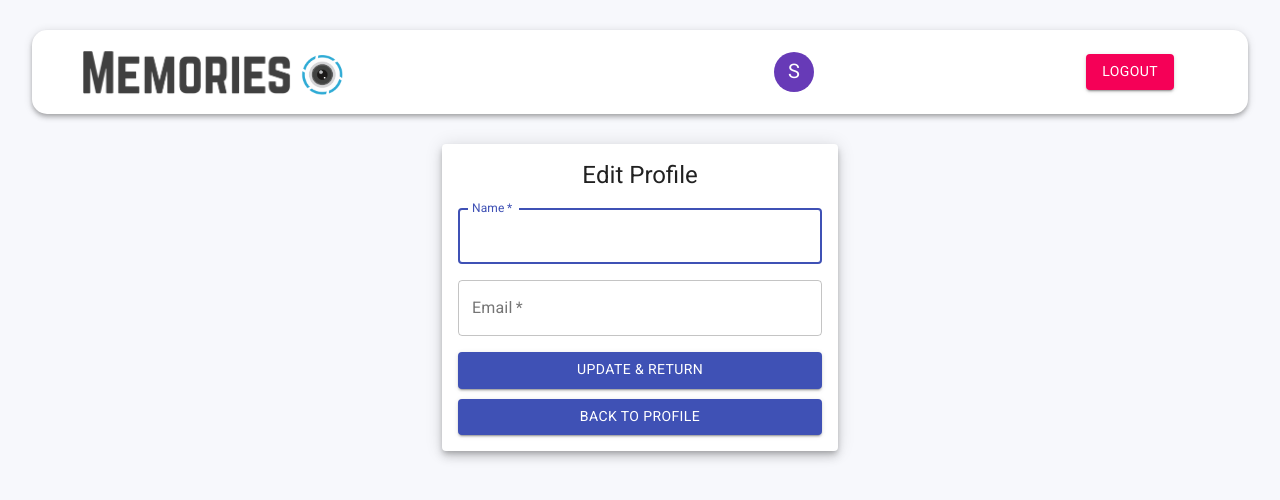
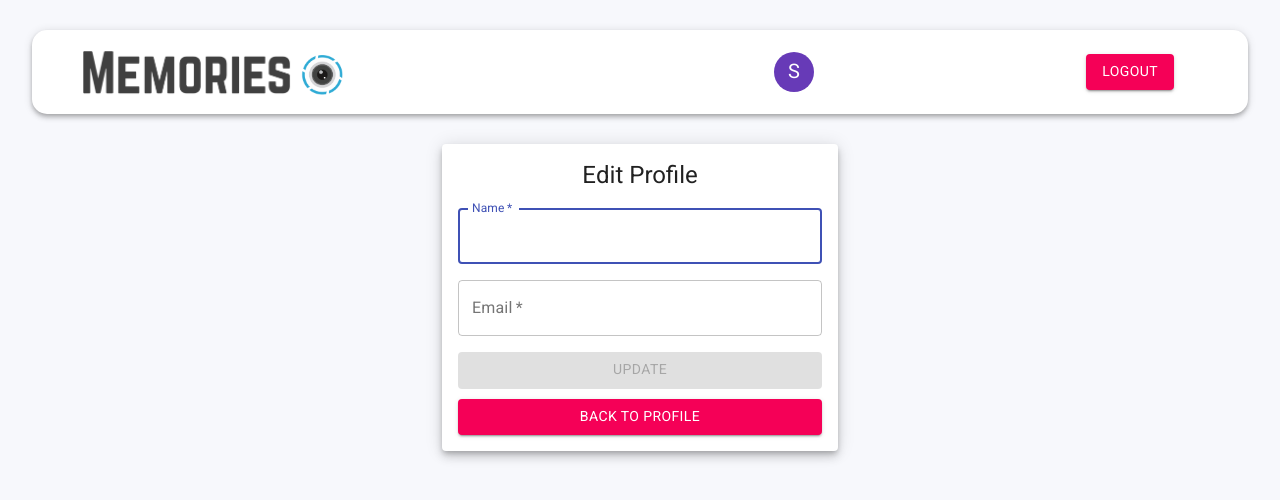
Before and after one commit to rabiaq123/memories-app, a React (Create React App) app in the folder client/: page /edit in a window 1280 px wide. Shown: the top 500 px of the page. Built offline with nearby package versions, Linux system fonts and the light colour scheme; sample sign-in values are in the browser's storage.

Commit message:
Add styling to Edit Profile form UI Ref #42

```diff
--- a/client/src/components/EditProfile/EditScreen.js
+++ b/client/src/components/EditProfile/EditScreen.js
@@ -2,7 +2,7 @@ import React, { useState } from 'react';
 import { Button, Typography, Paper, Container, Grid } from '@material-ui/core';
 import { useDispatch, useSelector } from 'react-redux';
 import { getUser, updateUserProfile } from '../../actions/user';
-import { Redirect, useHistory } from 'react-router-dom';
+import { useHistory } from 'react-router-dom';
 import useStyles from './styles';
 import Input from '../Auth/Input';
 
@@ -16,31 +16,29 @@ const EditScreen = () => {
   const { user } = useSelector((state) => state.user);
   const [name, setName] = useState(user?.name);
   const [email, setEmail] = useState(user?.email);
+  const [disableUpdate, setDisableUpdate] = useState(true); // disable update button by default
 
   if (!initialState) { // if user is not logged in, redirect to login page
     history.push('/auth');
   }
 
-  // This is a helper function that can be used for updating a users profile
+  // helper function that can be used for updating a users profile
   const update_user = (id, email, name) => {
     dispatch(updateUserProfile (id, email, name));
-    console.log ('updated_user', user);
-
+    // console.log ('updated_user', user);
   }
 
   const handleSubmit = (e) => {
-    // e.preventDefault();
+    e.preventDefault();
     dispatch(getUser(id));
     update_user(id, email, name)
-
-
-    // setName('');
-    // setEmail('');
-    history.push(`/user/${id}`)
-
+    setDisableUpdate(true);
   }
 
   const handleChange = (e) => {
+    if (name != e.target.name || email != e.target.email) { // enable update button if user changes name or email
+      setDisableUpdate(false);
+    }
     switch (e.target.name) {
       case 'name':
         setName(e.target.value);
@@ -69,10 +67,10 @@ const EditScreen = () => {
                   <Input name="email" label="Email" handleChange={handleChange} value={email} />
                 </>
               </Grid>
-              <Button type="submit" fullWidth variant="contained" color="primary" className={classes.submit} >
-                Update & Return
+              <Button type="submit" fullWidth variant="contained" color="primary" className={classes.submit} disabled={!name || !email || disableUpdate}>
+                Update
               </Button>
-              <Button onClick={() => history.goBack()} fullWidth variant="contained" color="primary"> Back to Profile </Button>
+              <Button onClick={() => history.goBack()} fullWidth variant="contained" color="secondary"> Back to Profile </Button>
             </form>
           </Paper>
         )}
```
